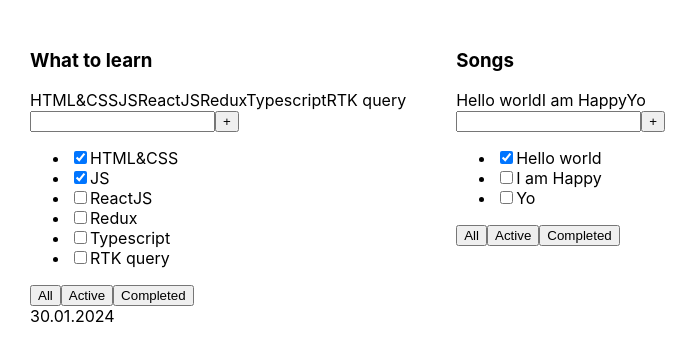
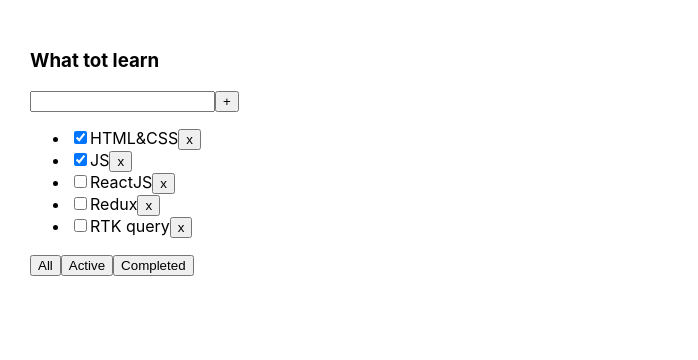
Before and after one commit to leriyar/Todolist_Trello, a React (Create React App) app: page / in a window 1280 px wide. Shown: the top 360 px of the page, without its empty margins (0-698 px from the left). Built offline with nearby package versions, Linux system fonts and the light colour scheme.

Commit message:
Task filtration

```diff
--- a/src/App.tsx
+++ b/src/App.tsx
@@ -1,36 +1,49 @@
-import React from 'react';
 import './App.css';
 import {Todolist} from "./Todolist";
+import {useState} from "react";
 
 export type TaskType = {
-    id: number;
-    title: string;
-    isDone: boolean;
+	id: number
+	title: string
+	isDone: boolean
 }
 
 function App() {
-    const tasks1 = [
+	const [tasks, setTasks] = useState<TaskType[]>([
 		{ id: 1, title: 'HTML&CSS', isDone: true },
 		{ id: 2, title: 'JS', isDone: true },
 		{ id: 3, title: 'ReactJS', isDone: false },
 		{ id: 4, title: 'Redux', isDone: false },
-        { id: 5, title: 'Typescript', isDone: false },
+		// { id: 5, title: 'Typescript', isDone: false },
 		{ id: 6, title: 'RTK query', isDone: false },
-    ]
+	])
 
-    const tasks2 = [
-        { id: 1, title: 'Hello world', isDone: true },
-        { id: 2, title: 'I am Happy', isDone: false },
-        { id: 3, title: 'Yo', isDone: false },
-    ]
+	const removeTask = (taskId: number) => {
+		const filteredTasks = tasks.filter(task => {
+			return task.id !== taskId
+		})
+		setTasks(filteredTasks)
 
+	}
+	const [filter, setFilter] = useState('all')
+
+	let tasksForTodolist = tasks
+	if (filter === 'active') {
+		tasksForTodolist = tasks.filter(task => task.isDone === false)
+	}
+
+	if (filter === 'completed') {
+		tasksForTodolist = tasks.filter(task => task.isDone === true)
+	}
 
 	return (
 		<div className="App">
-            <Todolist title="What to learn" tasks={tasks1} date={'30.01.2024'} />
-            <Todolist title="Songs" tasks={tasks2} />
+			<Todolist title={"What tot learn"} tasks={tasksForTodolist} removeTask={removeTask} />
 		</div>
-    );
+	)
+
+
+
 }
 
 export default App;
--- a/src/Button.tsx
+++ b/src/Button.tsx
@@ -1,7 +1,10 @@
 type ButtonPropsType = {
-    title: string
+	title: string
+	onClick?: () => void
 }
 
-export const Button = ({ title }: ButtonPropsType) => {
-    return <button>{title}</button>
+
+export const Button = ({title, onClick}: ButtonPropsType) => {
+	return <button onClick={onClick}>{title}</button>
+
 }
--- a/src/Todolist.tsx
+++ b/src/Todolist.tsx
@@ -1,38 +1,41 @@
-import React from 'react'
 import {TaskType} from "./App";
 import {Button} from "./Button";
 
 type PropsType = {
 	title: string
 	tasks: TaskType[]
-    date?: string
+	removeTask: (taskId: number) => void
 }
 
-export const Todolist = ({ title, tasks, date }: PropsType) => {
+export const Todolist = ({title, tasks, removeTask}: PropsType) => {
+
 	return (
 		<div>
 			<h3>{title}</h3>
-            <div>{tasks.map(t => t.title)}</div>
 			<div>
 				<input/>
-                <Button title={'+'} />
+				<Button title={'+'}/>
 			</div>
-            <ul>
+			{
+				tasks.length === 0
+					? <p>Тасок нет</p>
+					: <ul>
 						{tasks.map(task => {
 							return (
 								<li key={task.id}>
 									<input type="checkbox" checked={task.isDone}/>
 									<span>{task.title}</span>
+									<Button title={'x'} onClick={() => removeTask(task.id)} />
 								</li>
 							)
 						})}
 					</ul>
+			}
 			<div>
-                <Button title={'All'} />
-                <Button title={'Active'} />
-                <Button title={'Completed'} />
+				<Button title={'All'}/>
+				<Button title={'Active'}/>
+				<Button title={'Completed'}/>
 			</div>
-            <div>{date}</div>
 		</div>
 	)
 }
```
Lines whose indentation alone changed are shown as unchanged.
